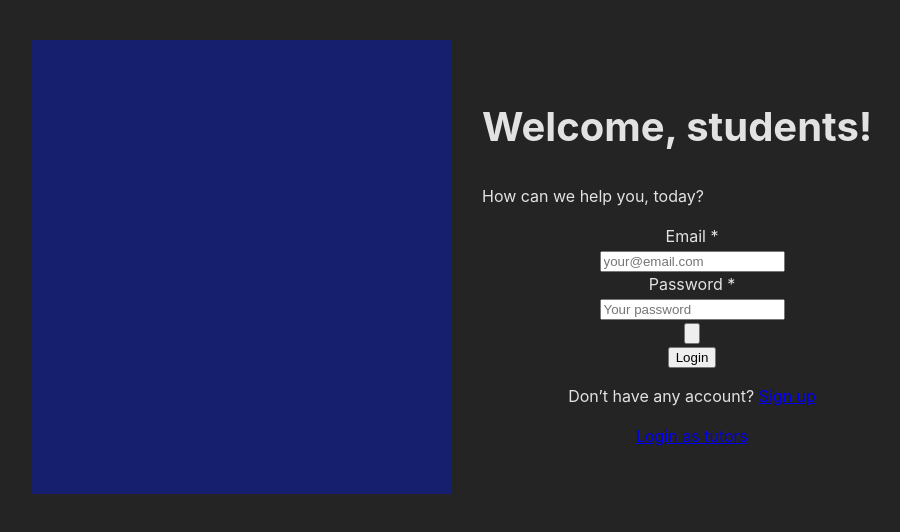
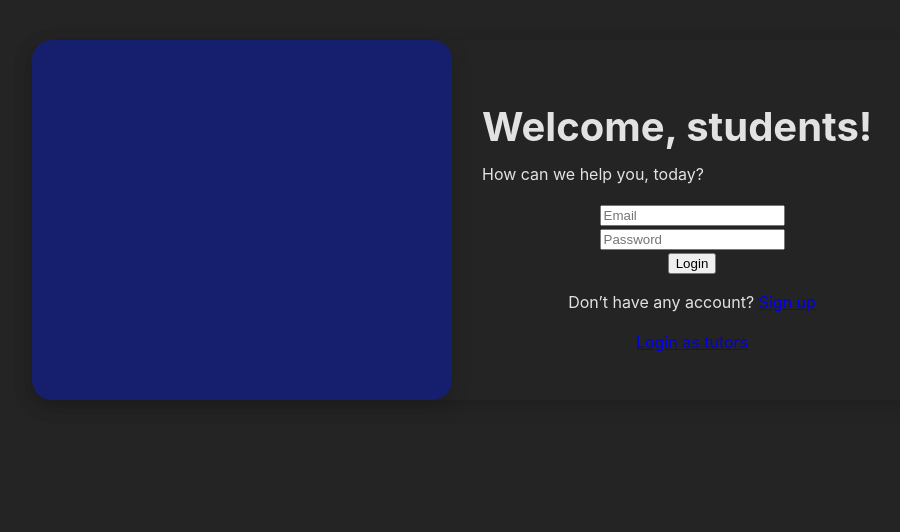
Before and after one commit to kaylaatsila/tutoring, a React (Vite) app: page / in a window 1280 px wide. Shown: the top 532 px of the page, without its empty margins (8-908 px from the left). Built offline with nearby package versions, Linux system fonts and the light colour scheme.

Commit message:
edit form login

```diff
--- a/src/features/Register/screens/RegisterScreen/RegisterScreen.jsx
+++ b/src/features/Register/screens/RegisterScreen/RegisterScreen.jsx
@@ -3,36 +3,28 @@ import {TextInput,PasswordInput,Paper,Title,Text,Container,Button,Group,Flex,} f
 export default function RegisterScreen() {
   return (
     <Container fluid h={100}>
-      <Paper style={{ width: "900px", height: "100%", display: "flex" }}>
-        <div style={{backgroundColor: "#161f6d",width: "100%",}}></div>
+      <Paper style={{ width: "900px", height: "100%", display: "flex", boxShadow: "0px 6px 20px rgba(0, 0, 0, 0.15)", borderRadius:"20px" }}>
+        <div style={{backgroundColor: "#161f6d",width: "100%",boxShadow: "0px 6px 20px rgba(0, 0, 0, 0.15)", borderRadius:"20px"}}></div>
 
-        <div style={{width: "100%",padding: "30px",}}>
+        <div style={{width: "100%",padding: "30px"}}>
           <div style={{width: "100%"}}>
-            <Title style={{fontSize:"30pt", textAlign:"start"}}>Welcome, students!</Title>
-            <Text size="md" style={{textAlign:"start"}} >How can we help you, today?</Text>
-            <form style={{width:"100%", textAlign:"center"}}>
-              <TextInput label="Email" placeholder="your@email.com" required mt="md"/>
-              <PasswordInput label="Password" placeholder="Your password" required mt="md"/>
-              <Button fullWidth > Login</Button>
+            <Title style={{fontSize:"30pt", textAlign:"start", marginBottom:"5px"}}>Welcome, students!</Title>
+            <Text size="md" style={{textAlign:"start", marginTop:"3px"}} >How can we help you, today?</Text>
+
+            <form style={{width:"100%", textAlign:"center", marginBottom:"5px"}}>
+              <TextInput placeholder="Email" required mt="md"/>
+              <TextInput placeholder="Password" required mt="md"/>
+              <Button fullWidth> Login</Button>
             </form>
 
-            <Group align="center"position="apart" mt="md" style={{ width: "100%" }}>
-              <Text size="sm">
-                Don’t have any account?{" "}
-                <Text component="a" href="#" color="blue">
-                  Sign up
-                </Text>
-              </Text>
-              <Text size="sm">
-                <Text component="a" href="#" color="blue">
-                  Login as tutors
-                </Text>
-              </Text>
-            </Group>
-
+            <Text size="sm">Don’t have any account?{" "}
+              <Text component="a" href="#" color="blue"> Sign up </Text>
+            </Text>
+            <Text size="sm">
+              <Text component="a" href="#" color="blue">Login as tutors</Text>
+            </Text>
           </div>
         </div>
-
       </Paper>
     </Container>
   );
--- a/src/index.css
+++ b/src/index.css
@@ -49,6 +49,7 @@ button {
   background-color: #1a1a1a;
   cursor: pointer;
   transition: border-color 0.25s;
+  margin-top: 15px;
 }
 button:hover {
   border-color: #646cff;
```
